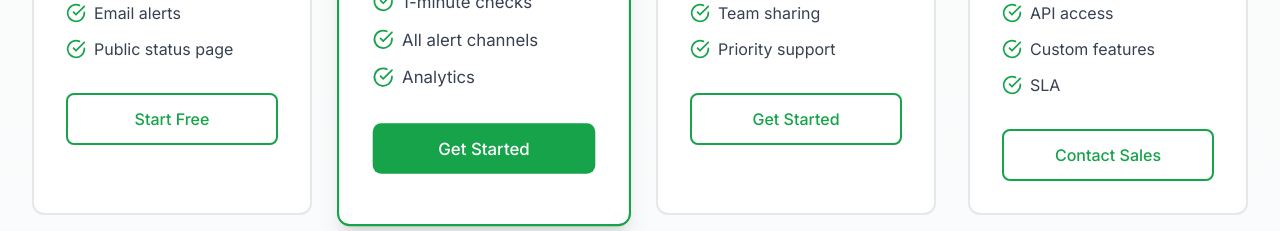
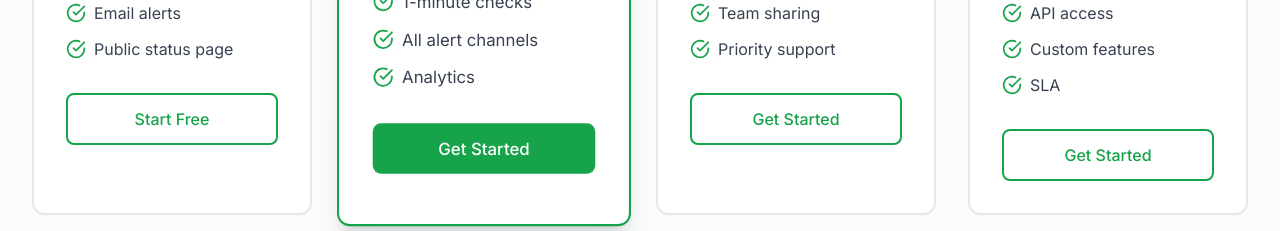
Before and after one commit to JEONSEWON/api-health-monitor, a Next.js app in the folder frontend/: page / in a window 1280 px wide. Shown: the part 1880-2111 px from the top of the page. Built offline with nearby package versions, Linux system fonts and the light colour scheme.

Commit message:
fix: Change Business plan CTA from 'Contact Sales' to 'Get Started'

```diff
--- a/frontend/app/page.tsx
+++ b/frontend/app/page.tsx
@@ -162,7 +162,7 @@ export default function HomePage() {
             name="Business"
             price="$49"
             features={['Unlimited monitors', '10-second checks', 'API access', 'Custom features', 'SLA']}
-            cta="Contact Sales"
+            cta="Get Started"
             href="/register"
           />
         </div>
```
